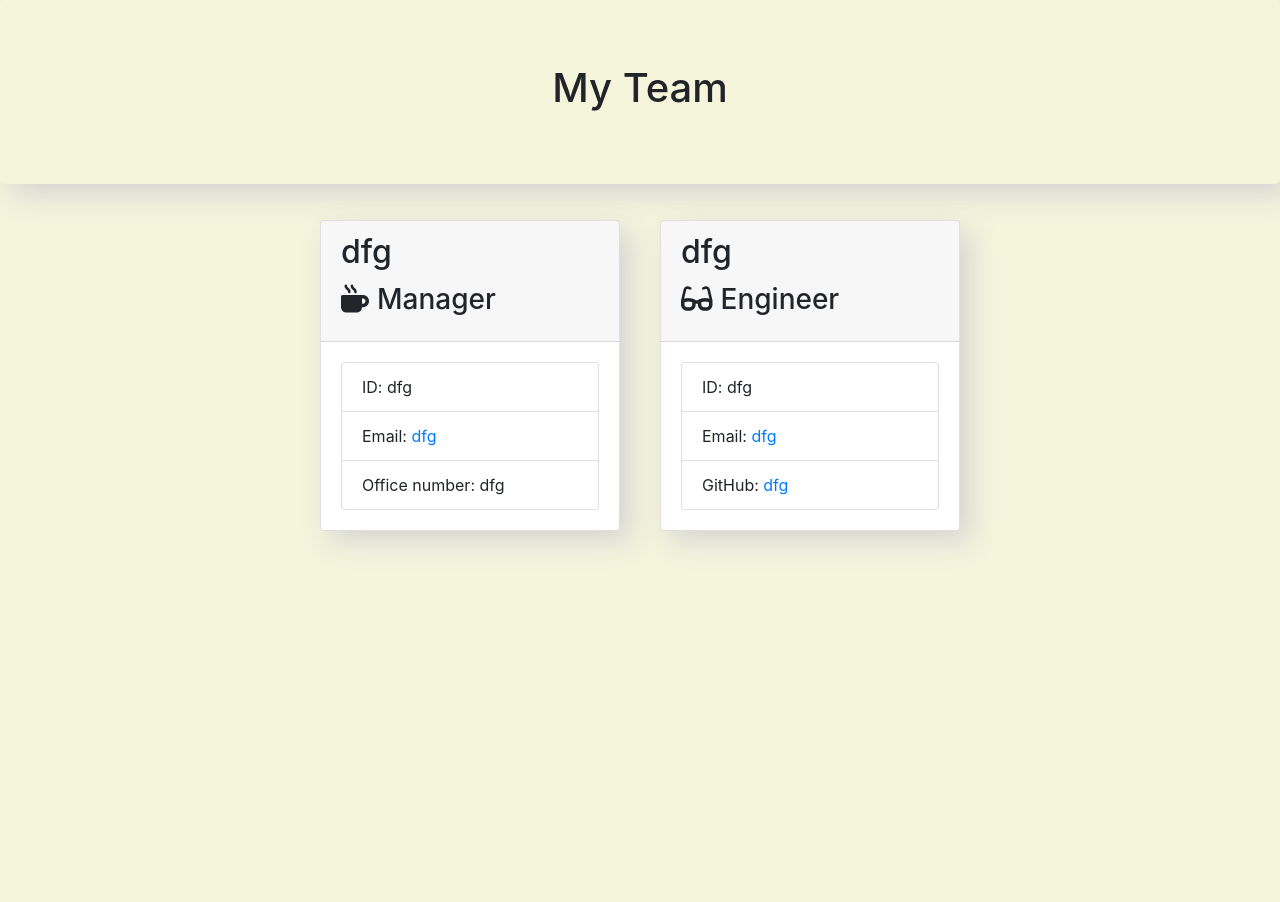
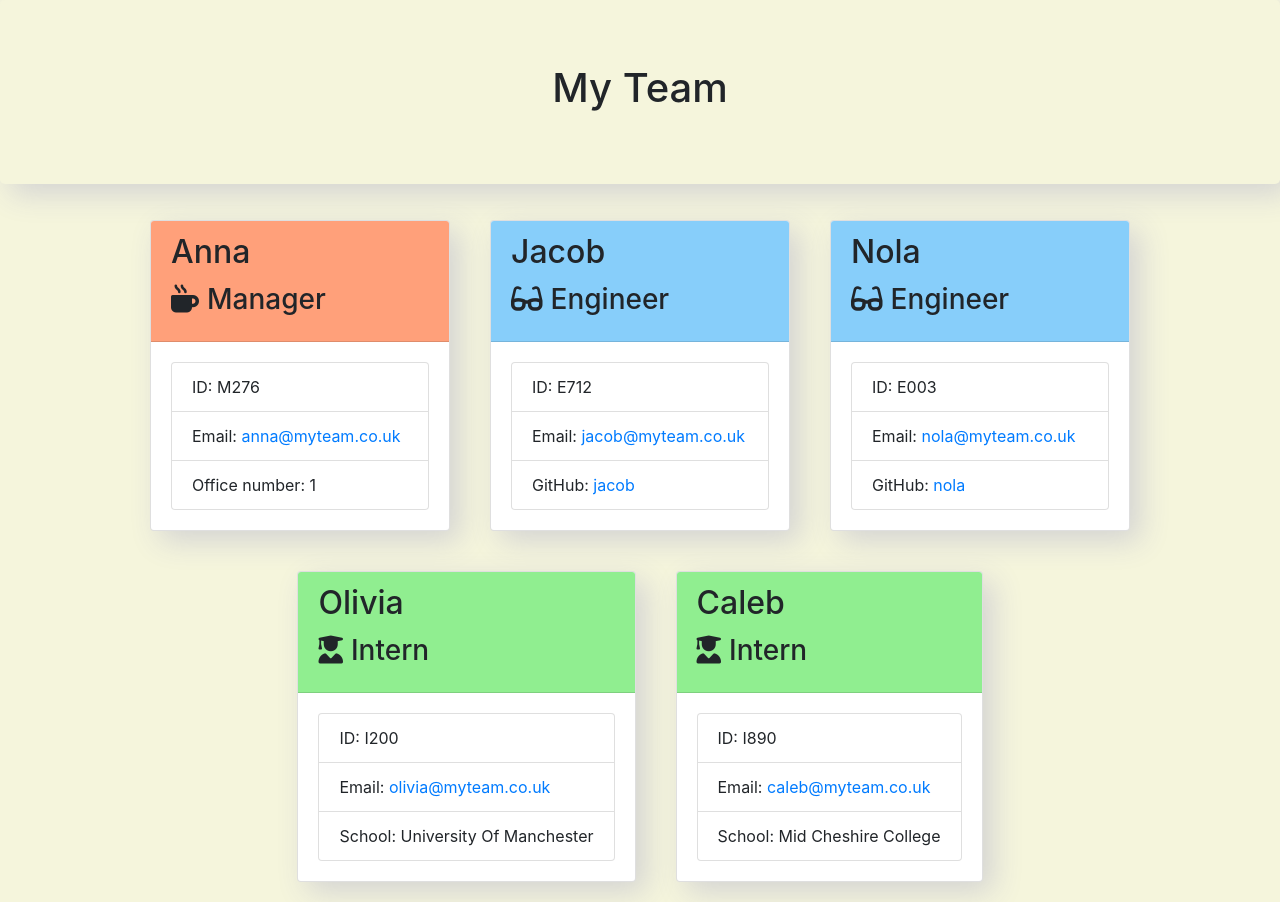
Before and after one commit to ClairePriceGitHub/team-profile-generator, a website: page output/team.html in a window 1280 px wide. Before the commit the page ends 800 px from the top, so only its background shows below. Drawn offline with nearby package versions, Linux system fonts and the light colour scheme.

Commit message:
add sample team html file

```diff
--- a/output/team.html
+++ b/output/team.html
@@ -26,29 +26,71 @@
             <div class="team-area col-12 d-flex justify-content-center">
 
         <div class="card employee-card">
-        <div class="card-header">
-            <h2 class="card-title">dfg</h2>
+        <div class="card-header  manager">
+            <h2 class="card-title">Anna</h2>
             <h3 class="card-title"><i class="fas fa-mug-hot mr-2"></i>Manager</h3>
         </div>
         <div class="card-body">
             <ul class="list-group">
-                <li class="list-group-item">ID: dfg</li>
-                <li class="list-group-item">Email: <a href="mailto:dfg">dfg</a></li>
-                <li class="list-group-item">Office number: dfg</li>
+                <li class="list-group-item">ID: M276</li>
+                <li class="list-group-item">Email: <a href="mailto:anna@myteam.co.uk">anna@myteam.co.uk</a></li>
+                <li class="list-group-item">Office number: 1</li>
             </ul>
         </div>
     </div>
 
         <div class="card employee-card">
-    <div class="card-header">
-        <h2 class="card-title">dfg</h2>
+    <div class="card-header engineer">
+        <h2 class="card-title">Jacob</h2>
         <h3 class="card-title"><i class="fas fa-glasses mr-2"></i>Engineer</h3>
     </div>
     <div class="card-body">
         <ul class="list-group">
-            <li class="list-group-item">ID: dfg</li>
-            <li class="list-group-item">Email: <a href="mailto:dfg">dfg</a></li>
-            <li class="list-group-item">GitHub: <a href="https://github.com/dfg" target="_blank" rel="noopener noreferrer">dfg</a></li>
+            <li class="list-group-item">ID: E712</li>
+            <li class="list-group-item">Email: <a href="mailto:jacob@myteam.co.uk">jacob@myteam.co.uk</a></li>
+            <li class="list-group-item">GitHub: <a href="https://github.com/jacob" target="_blank" rel="noopener noreferrer">jacob</a></li>
+        </ul>
+    </div>
+</div>
+
+        <div class="card employee-card">
+    <div class="card-header engineer">
+        <h2 class="card-title">Nola</h2>
+        <h3 class="card-title"><i class="fas fa-glasses mr-2"></i>Engineer</h3>
+    </div>
+    <div class="card-body">
+        <ul class="list-group">
+            <li class="list-group-item">ID: E003</li>
+            <li class="list-group-item">Email: <a href="mailto:nola@myteam.co.uk">nola@myteam.co.uk</a></li>
+            <li class="list-group-item">GitHub: <a href="https://github.com/nola" target="_blank" rel="noopener noreferrer">nola</a></li>
+        </ul>
+    </div>
+</div>
+
+        <div class="card employee-card">
+    <div class="card-header intern">
+        <h2 class="card-title">Olivia</h2>
+        <h3 class="card-title"><i class="fas fa-user-graduate mr-2"></i>Intern</h3>
+    </div>
+    <div class="card-body">
+        <ul class="list-group">
+            <li class="list-group-item">ID: I200</li>
+            <li class="list-group-item">Email: <a href="mailto:olivia@myteam.co.uk">olivia@myteam.co.uk</a></li>
+            <li class="list-group-item">School: University Of Manchester</li>
+        </ul>
+    </div>
+</div>
+
+        <div class="card employee-card">
+    <div class="card-header intern">
+        <h2 class="card-title">Caleb</h2>
+        <h3 class="card-title"><i class="fas fa-user-graduate mr-2"></i>Intern</h3>
+    </div>
+    <div class="card-body">
+        <ul class="list-group">
+            <li class="list-group-item">ID: I890</li>
+            <li class="list-group-item">Email: <a href="mailto:caleb@myteam.co.uk">caleb@myteam.co.uk</a></li>
+            <li class="list-group-item">School: Mid Cheshire College</li>
         </ul>
     </div>
 </div>
```
